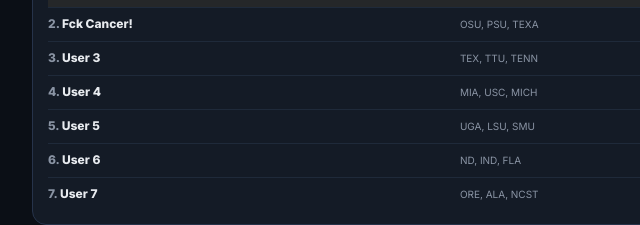
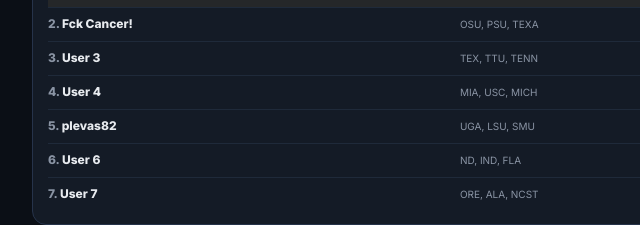
Before and after one commit to sc0ttied0esntkn0w/college-football-2026, a plain HTML site: page index.html in a window 1280 px wide. Shown: the part 2556-2781 px from the top of the page, 116-756 px from the left. Drawn offline with nearby package versions, Linux system fonts and the light colour scheme.

Commit message:
Update dashboard: rename drafter User 5 to plevas82
Label change in DRAFT.drafters only. Narrative "User 5" mentions in the
OTHER compact lines are intentionally left as-is. Verified: no render/lookup
logic keys off the drafter label against other data (team-drafter association
is by team name), so the Drafters switcher/pane pairing stays intact.

Co-Authored-By: Claude Sonnet 5 <noreply@anthropic.com>

```diff
--- a/index.html
+++ b/index.html
@@ -278,7 +278,7 @@ var DRAFT={
   ['Fck Cancer!',[['Ohio State',''],['Penn State',''],['Texas A&amp;M','']],0],
   ['User 3',[['Texas',''],['Texas Tech',''],['Tennessee','']],0],
   ['User 4',[['Miami',''],['USC',''],['Michigan','']],0],
-  ['User 5',[['Georgia',''],['LSU',''],['SMU','']],0],
+  ['plevas82',[['Georgia',''],['LSU',''],['SMU','']],0],
   ['User 6',[['Notre Dame',''],['Indiana',''],['Florida','']],0],
   ['User 7',[['Oregon',''],['Alabama',''],['NC State','']],0]
  ]
```
